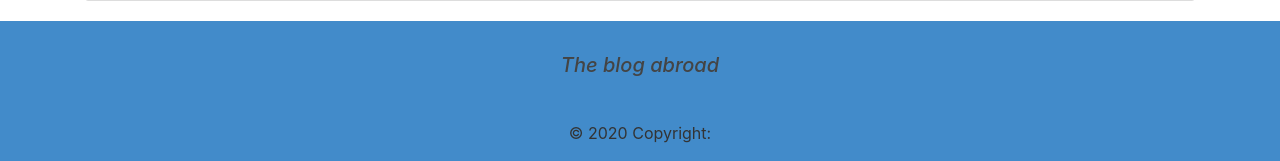
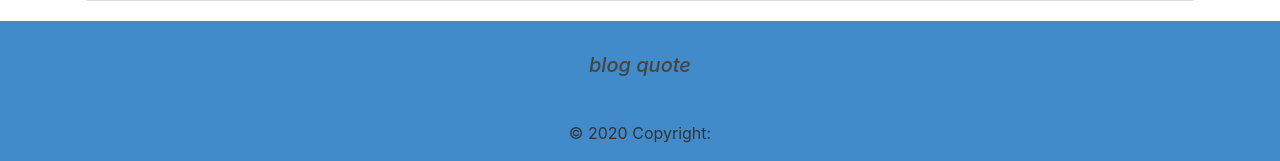
Before and after one commit to peterkush/flask-, a Flask app: page /post/1 in a window 1280 px wide. Shown: the part 1029-1190 px from the top of the page. Run offline with Flask 2, Linux system fonts and the light colour scheme; data comes from the database, SQL or seed files in the repository; some libraries are stand-ins or nearby versions.

Commit message:
footer modified

```diff
--- a/blog/templates/footer.html
+++ b/blog/templates/footer.html
@@ -2,7 +2,7 @@
     <div class="container">
     <ul class="list-unstyled list-inline text-center py-2">
         <li class="list-inline-item">
-        <h5 class="mb-1"><em>The blog abroad</em></h5>
+        <h5 class="mb-1"><em>blog quote</em></h5>
         </li>
     </ul>
     </div>
```
